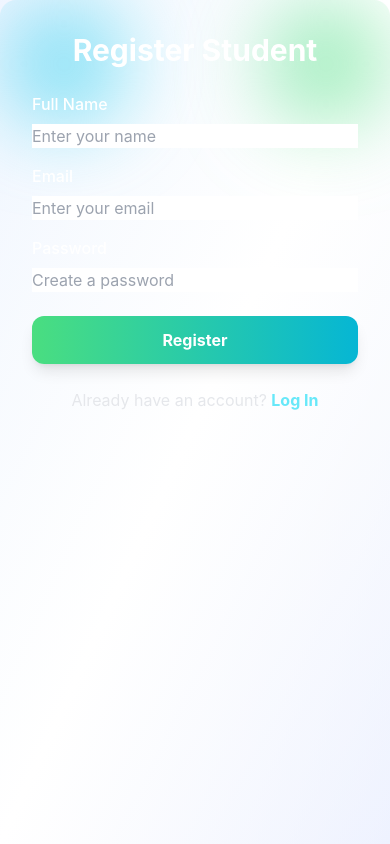
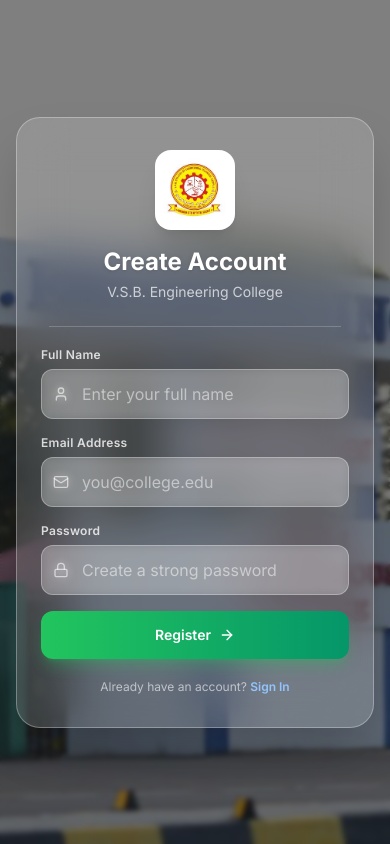
Before and after one commit to anguabishek17/HOSTEL-CARE-, a React (Vite) app in the folder client/: page /register in a window 390 px wide. Built offline with nearby package versions, Linux system fonts and the light colour scheme.

Commit message:
feat: full responsive optimization for laptop and mobile views

```diff
--- a/client/index.html
+++ b/client/index.html
@@ -3,8 +3,9 @@
   <head>
     <meta charset="UTF-8" />
     <link rel="icon" type="image/svg+xml" href="/favicon.svg" />
-    <meta name="viewport" content="width=device-width, initial-scale=1.0" />
-    <title>client</title>
+    <meta name="viewport" content="width=device-width, initial-scale=1.0, maximum-scale=1.0" />
+    <title>HostelCare — V.S.B. Engineering College</title>
+    <meta name="description" content="Hostel Complaint Management Portal for V.S.B. Engineering College" />
   </head>
   <body>
     <div id="root"></div>
--- a/client/src/App.jsx
+++ b/client/src/App.jsx
@@ -38,7 +38,7 @@ const App = () => {
     <Router>
       <div className="flex min-h-screen bg-gradient-to-br from-blue-50/60 via-white to-indigo-50/40">
         {user && <Sidebar />}
-        <main className={`flex-1 ${user ? 'p-6 sm:p-8 ml-0 sm:ml-64' : ''}`}>
+        <main className={`flex-1 min-w-0 ${user ? 'p-4 sm:p-6 lg:p-8 sm:ml-64' : ''}`}>
           <Routes>
             <Route path="/login"    element={!user ? <Login />    : <Navigate to="/" />} />
             <Route path="/register" element={!user ? <Register /> : <Navigate to="/" />} />
--- a/client/src/index.css
+++ b/client/src/index.css
@@ -1,10 +1,21 @@
+@import url('https://fonts.googleapis.com/css2?family=Inter:wght@300;400;500;600;700;800&display=swap');
+
 @tailwind base;
 @tailwind components;
 @tailwind utilities;
 
-@import url('https://fonts.googleapis.com/css2?family=Inter:wght@300;400;500;600;700;800&display=swap');
+@layer base {
+  *,
+  *::before,
+  *::after {
+    box-sizing: border-box;
+  }
 
-@layer base {
+  html {
+    -webkit-text-size-adjust: 100%;
+    text-size-adjust: 100%;
+  }
+
   body {
     font-family: 'Inter', system-ui, sans-serif;
     background: linear-gradient(135deg, #f0f4ff 0%, #f8fafc 50%, #eef2ff 100%) !important;
@@ -12,6 +23,22 @@
     color: #1e293b;
     -webkit-font-smoothing: antialiased;
     -moz-osx-font-smoothing: grayscale;
+    overflow-x: hidden;
+  }
+
+  /* Prevent zoom on input focus on iOS */
+  input,
+  select,
+  textarea {
+    font-size: 16px;
+  }
+
+  @media (min-width: 640px) {
+    input,
+    select,
+    textarea {
+      font-size: 14px;
+    }
   }
 }
 
@@ -23,7 +50,8 @@
 
   /* Input field */
   .field {
-    @apply w-full border border-gray-300 rounded-lg px-4 py-2.5 text-sm text-gray-800 placeholder-gray-400
+    @apply w-full border border-gray-300 rounded-lg px-4 py-3 sm:py-2.5 text-base sm:text-sm
+           text-gray-800 placeholder-gray-400
            focus:outline-none focus:ring-2 focus:ring-blue-400 focus:border-transparent
            bg-white transition-all duration-200;
   }
@@ -31,7 +59,7 @@
   /* Primary button */
   .btn-primary {
     @apply inline-flex items-center justify-center gap-2 bg-blue-600 hover:bg-blue-700
-           text-white font-semibold text-sm px-5 py-2.5 rounded-lg
+           text-white font-semibold text-sm px-5 py-3 sm:py-2.5 rounded-lg min-h-[44px]
            transition-all duration-200 hover:scale-[1.02] active:scale-[0.98] shadow-md;
   }
 
@@ -39,27 +67,33 @@
   .btn-gradient {
     @apply inline-flex items-center justify-center gap-2
            bg-gradient-to-r from-blue-500 to-purple-500 hover:from-blue-600 hover:to-purple-600
-           text-white font-semibold text-sm px-5 py-2.5 rounded-lg
+           text-white font-semibold text-sm px-5 py-3 sm:py-2.5 rounded-lg min-h-[44px]
            transition-all duration-200 hover:scale-[1.02] active:scale-[0.98] shadow-md;
   }
 
   /* Section heading */
   .section-title {
-    @apply text-2xl font-bold text-gray-800;
+    @apply text-xl sm:text-2xl font-bold text-gray-800;
   }
 
   /* Status badges */
   .badge-dispatched {
-    @apply inline-flex items-center gap-1.5 px-3 py-1 rounded-full text-xs font-semibold
-           bg-gray-100 text-gray-600 border border-gray-300;
+    @apply inline-flex items-center gap-1 sm:gap-1.5 px-2 sm:px-3 py-1 rounded-full
+           text-xs font-semibold bg-gray-100 text-gray-600 border border-gray-300 whitespace-nowrap;
   }
   .badge-progress {
-    @apply inline-flex items-center gap-1.5 px-3 py-1 rounded-full text-xs font-semibold
-           bg-blue-50 text-blue-600 border border-blue-200;
+    @apply inline-flex items-center gap-1 sm:gap-1.5 px-2 sm:px-3 py-1 rounded-full
+           text-xs font-semibold bg-blue-50 text-blue-600 border border-blue-200 whitespace-nowrap;
   }
   .badge-completed {
-    @apply inline-flex items-center gap-1.5 px-3 py-1 rounded-full text-xs font-semibold
-           bg-green-50 text-green-600 border border-green-200;
+    @apply inline-flex items-center gap-1 sm:gap-1.5 px-2 sm:px-3 py-1 rounded-full
+           text-xs font-semibold bg-green-50 text-green-600 border border-green-200 whitespace-nowrap;
+  }
+
+  /* Reusable page wrapper — accounts for mobile hamburger (56px) */
+  .page-wrapper {
+    @apply max-w-7xl mx-auto space-y-5 animate-fade-in
+           pt-16 sm:pt-2 px-3 sm:px-5 pb-10;
   }
 }
 
@@ -76,6 +110,9 @@
 .animate-fade-in-down { animation: fade-in-down 0.5s ease-out forwards; }
 
 /* Scrollbar */
-::-webkit-scrollbar       { width: 6px; }
+::-webkit-scrollbar       { width: 5px; height: 5px; }
 ::-webkit-scrollbar-track { background: transparent; }
 ::-webkit-scrollbar-thumb { background: #cbd5e1; border-radius: 99px; }
+
+/* Recharts responsive override */
+.recharts-wrapper { width: 100% !important; }
--- a/client/src/pages/Register.jsx
+++ b/client/src/pages/Register.jsx
@@ -1,72 +1,167 @@
 import React, { useState, useContext } from 'react';
 import { AuthContext } from '../context/AuthContext';
 import { Link, useNavigate } from 'react-router-dom';
+import { User, Mail, Lock, ArrowRight } from 'lucide-react';
+
+const bgSrc = new URL('../assets/clg-bg.jpg', import.meta.url).href;
+const logoSrc = new URL('../assets/college-logo.jpg', import.meta.url).href;
 
 const Register = () => {
     const { register } = useContext(AuthContext);
     const navigate = useNavigate();
     const [formData, setFormData] = useState({ name: '', email: '', password: '' });
     const [error, setError] = useState(null);
+    const [loading, setLoading] = useState(false);
 
     const handleSubmit = async (e) => {
         e.preventDefault();
+        setLoading(true);
+        setError(null);
         try {
             await register(formData.name, formData.email, formData.password);
             navigate('/login');
         } catch (err) {
-            setError(err.response?.data?.error || 'Registration failed');
+            setError(err.response?.data?.error || 'Registration failed. Please try again.');
+        } finally {
+            setLoading(false);
         }
     };
 
     return (
-        <div className="w-full max-w-md p-8 glassmorphism rounded-2xl relative overflow-hidden">
-             <div className="absolute top-0 right-0 w-32 h-32 bg-green-400 rounded-full mix-blend-multiply filter blur-2xl opacity-50 animate-blob"></div>
-            <div className="absolute top-0 left-0 w-32 h-32 bg-cyan-400 rounded-full mix-blend-multiply filter blur-2xl opacity-50 animate-blob animation-delay-2000"></div>
+        /* ── Full-screen background image ── */
+        <div
+            className="fixed inset-0 w-full h-full"
+            style={{
+                backgroundImage: `url(${bgSrc})`,
+                backgroundSize: 'cover',
+                backgroundPosition: 'center',
+                backgroundRepeat: 'no-repeat',
+            }}
+        >
+            {/* Dark overlay */}
+            <div className="absolute inset-0 bg-black/50 backdrop-blur-[2px]" />
 
-            <h2 className="text-3xl font-bold mb-6 text-white text-center z-10 relative">Register Student</h2>
-            {error && <div className="bg-red-500 bg-opacity-20 border border-red-500 text-red-100 px-4 py-2 rounded-lg mb-4">{error}</div>}
+            {/* ── Centered register card ── */}
+            <div className="relative z-10 flex min-h-screen items-center justify-center p-4">
+                <div className="w-full max-w-[420px] bg-white/15 backdrop-blur-xl rounded-3xl shadow-2xl border border-white/30 overflow-hidden animate-fade-in">
 
-            <form onSubmit={handleSubmit} className="z-10 relative">
-                <div className="mb-4">
-                    <label className="block text-white mb-2 font-medium">Full Name</label>
+                    {/* College logo */}
+                    <div className="flex flex-col items-center pt-8 pb-2">
+                        <div className="w-20 h-20 rounded-2xl overflow-hidden bg-white shadow-xl border-4 border-white/80 transition-transform duration-300 hover:scale-105">
+                            <img
+                                src={logoSrc}
+                                alt="College Logo"
+                                className="w-full h-full object-contain p-1"
+                                onError={(e) => {
+                                    e.target.style.display = 'none';
+                                    e.target.parentElement.innerHTML =
+                                        '<span class="flex items-center justify-center w-full h-full text-2xl font-extrabold text-blue-600">VSB</span>';
+                                }}
+                            />
+                        </div>
+                        <h1 className="mt-4 text-2xl font-bold text-white drop-shadow">Create Account</h1>
+                        <p className="text-sm text-white/70 mt-1">V.S.B. Engineering College</p>
+                    </div>
+
+                    {/* Divider */}
+                    <div className="mx-8 mt-4 border-t border-white/20" />
+
+                    {/* Form body */}
+                    <div className="px-6 sm:px-8 pt-5 pb-8">
+
+                        {/* Error */}
+                        {error && (
+                            <div className="mb-4 px-4 py-3 bg-red-500/20 border border-red-400/50 text-red-100 rounded-xl text-sm text-center backdrop-blur-sm">
+                                {error}
+                            </div>
+                        )}
+
+                        <form onSubmit={handleSubmit} className="space-y-4">
+                            {/* Full Name */}
+                            <div>
+                                <label className="block text-xs font-semibold text-white/80 mb-1.5 tracking-wide">
+                                    Full Name
+                                </label>
+                                <div className="relative">
+                                    <User className="absolute left-3 top-1/2 -translate-y-1/2 w-4 h-4 text-white/60" />
                                     <input
                                         type="text"
                                         value={formData.name}
-                        onChange={(e) => setFormData({...formData, name: e.target.value})}
-                        className="w-full glass-input"
-                        placeholder="Enter your name"
+                                        onChange={(e) => setFormData({ ...formData, name: e.target.value })}
+                                        className="w-full bg-white/20 border border-white/30 rounded-xl px-4 py-3 pl-10 text-white placeholder-white/50
+                                                   focus:outline-none focus:ring-2 focus:ring-white/50 focus:border-transparent
+                                                   backdrop-blur-sm transition-all duration-200"
+                                        placeholder="Enter your full name"
                                         required
                                     />
                                 </div>
-                <div className="mb-4">
-                    <label className="block text-white mb-2 font-medium">Email</label>
+                            </div>
+
+                            {/* Email */}
+                            <div>
+                                <label className="block text-xs font-semibold text-white/80 mb-1.5 tracking-wide">
+                                    Email Address
+                                </label>
+                                <div className="relative">
+                                    <Mail className="absolute left-3 top-1/2 -translate-y-1/2 w-4 h-4 text-white/60" />
                                     <input
                                         type="email"
                                         value={formData.email}
-                        onChange={(e) => setFormData({...formData, email: e.target.value})}
-                        className="w-full glass-input"
-                        placeholder="Enter your email"
+                                        onChange={(e) => setFormData({ ...formData, email: e.target.value })}
+                                        className="w-full bg-white/20 border border-white/30 rounded-xl px-4 py-3 pl-10 text-white placeholder-white/50
+                                                   focus:outline-none focus:ring-2 focus:ring-white/50 focus:border-transparent
+                                                   backdrop-blur-sm transition-all duration-200"
+                                        placeholder="you@college.edu"
                                         required
                                     />
                                 </div>
-                <div className="mb-6">
-                    <label className="block text-white mb-2 font-medium">Password</label>
+                            </div>
+
+                            {/* Password */}
+                            <div>
+                                <label className="block text-xs font-semibold text-white/80 mb-1.5 tracking-wide">
+                                    Password
+                                </label>
+                                <div className="relative">
+                                    <Lock className="absolute left-3 top-1/2 -translate-y-1/2 w-4 h-4 text-white/60" />
                                     <input
                                         type="password"
                                         value={formData.password}
-                        onChange={(e) => setFormData({...formData, password: e.target.value})}
-                        className="w-full glass-input"
-                        placeholder="Create a password"
+                                        onChange={(e) => setFormData({ ...formData, password: e.target.value })}
+                                        className="w-full bg-white/20 border border-white/30 rounded-xl px-4 py-3 pl-10 text-white placeholder-white/50
+                                                   focus:outline-none focus:ring-2 focus:ring-white/50 focus:border-transparent
+                                                   backdrop-blur-sm transition-all duration-200"
+                                        placeholder="Create a strong password"
                                         required
                                     />
                                 </div>
-                <button type="submit" className="w-full py-3 bg-gradient-to-r from-green-400 to-cyan-500 hover:from-green-500 hover:to-cyan-600 text-white rounded-xl font-bold transition-all transform hover:scale-105 shadow-lg">
-                    Register
+                            </div>
+
+                            {/* Submit */}
+                            <button
+                                type="submit"
+                                disabled={loading}
+                                className="w-full mt-2 py-3 rounded-xl font-semibold text-sm
+                                           bg-gradient-to-r from-green-500 to-emerald-600
+                                           hover:from-green-600 hover:to-emerald-700
+                                           text-white shadow-lg shadow-green-500/30
+                                           transition-all duration-200 hover:scale-[1.02] active:scale-[0.98]
+                                           disabled:opacity-60 disabled:cursor-not-allowed
+                                           flex items-center justify-center gap-2 min-h-[48px]"
+                            >
+                                {loading ? 'Creating account…' : <>Register <ArrowRight className="w-4 h-4" /></>}
                             </button>
                         </form>
-            <p className="mt-6 text-center text-gray-200 z-10 relative">
-                Already have an account? <Link to="/login" className="text-cyan-300 font-bold hover:underline">Log In</Link>
+
+                        <p className="mt-5 text-center text-xs text-white/60">
+                            Already have an account?{' '}
+                            <Link to="/login" className="text-blue-300 font-semibold hover:text-white transition-colors">
+                                Sign In
+                            </Link>
                         </p>
+                    </div>
+                </div>
+            </div>
         </div>
     );
 };
--- a/client/src/pages/StaffDashboard.jsx
+++ b/client/src/pages/StaffDashboard.jsx
@@ -47,7 +47,7 @@ const StaffDashboard = () => {
     };
 
     return (
-        <div className="max-w-4xl mx-auto space-y-6 animate-fade-in pt-10 sm:pt-0 px-2">
+        <div className="page-wrapper max-w-4xl">
             {/* Header */}
             <div className="flex items-center gap-3">
                 <div className="w-10 h-10 rounded-xl bg-emerald-600 flex items-center justify-center shadow">
--- a/client/src/pages/StudentDashboard.jsx
+++ b/client/src/pages/StudentDashboard.jsx
@@ -106,7 +106,7 @@ const StudentDashboard = () => {
     const SelectedIcon = selectedCat.icon;
 
     return (
-        <div className="max-w-6xl mx-auto space-y-6 animate-fade-in pt-10 sm:pt-0 px-2">
+        <div className="page-wrapper max-w-6xl">
             {/* Header */}
             <div className="flex items-center gap-3">
                 <div className="w-10 h-10 rounded-xl bg-blue-600 flex items-center justify-center shadow">
--- a/client/src/pages/WardenDashboard.jsx
+++ b/client/src/pages/WardenDashboard.jsx
@@ -83,7 +83,7 @@ const WardenDashboard = () => {
     };
 
     return (
-        <div className="max-w-7xl mx-auto space-y-6 animate-fade-in pt-10 sm:pt-0 px-2">
+        <div className="page-wrapper">
             {/* Header */}
             <div className="flex items-center gap-3">
                 <div className="w-10 h-10 rounded-xl bg-violet-600 flex items-center justify-center shadow">
```
Also changed, not shown: client/src/components/Sidebar.jsx (+41 -19 lines), client/src/pages/OfficialDashboard.jsx (+12 -12 lines). Lines whose indentation alone changed are shown as unchanged.
